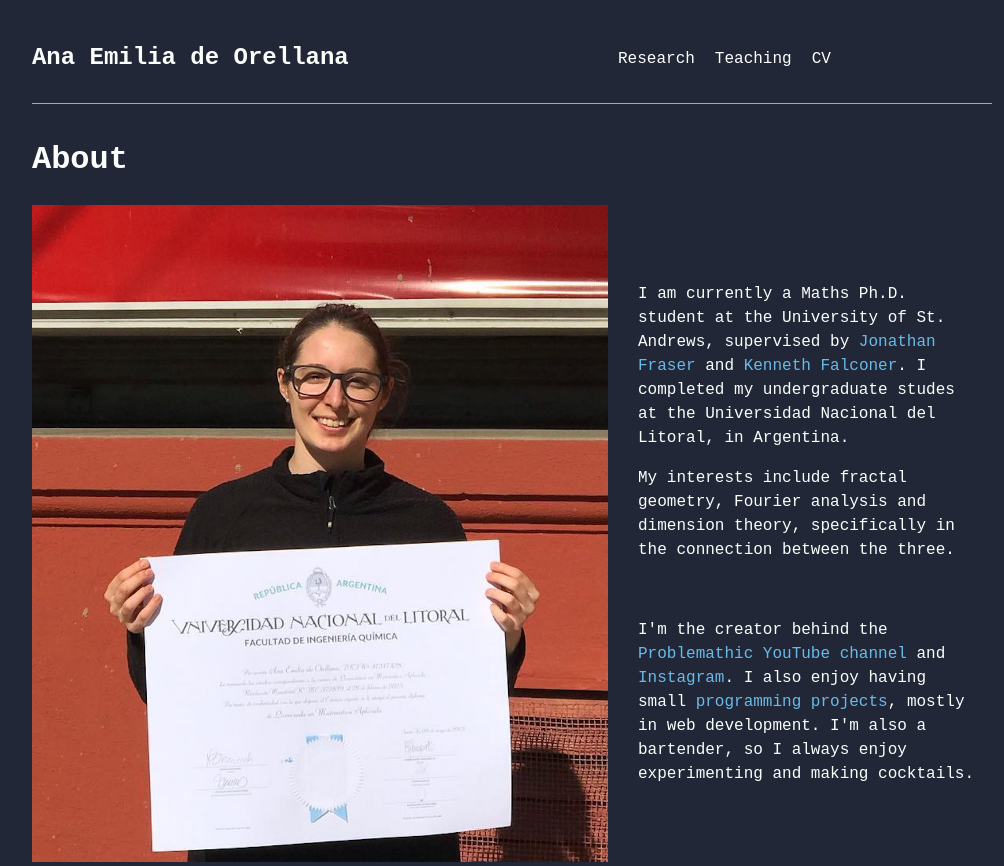
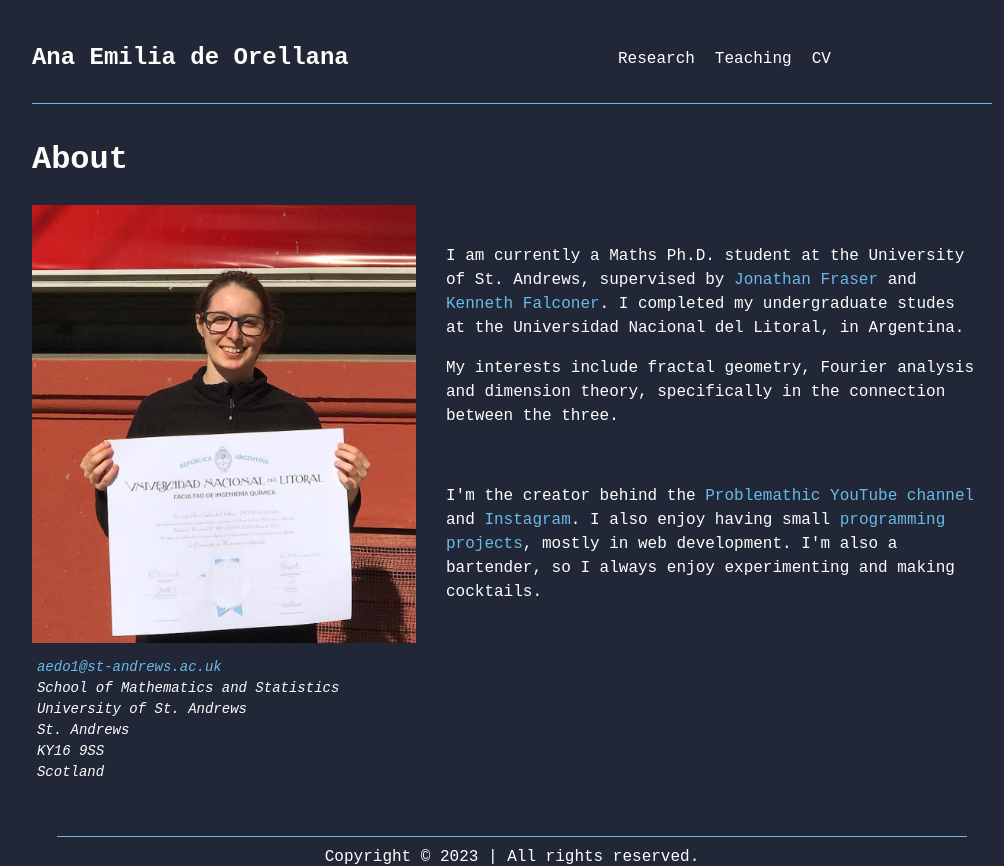
Before and after one commit to AnadeOre/anadeore.github.io, a Next.js app: page / in a window 1280 px wide. Shown: the top 866 px of the page, without its empty margins (128-1132 px from the left). Built offline with nearby package versions, Linux system fonts and the light colour scheme.

Commit message:
image styling

```diff
--- a/src/app/styles/globals.css
+++ b/src/app/styles/globals.css
@@ -41,7 +41,7 @@ content {
 
 .profile-pic {
   object-fit: contain;
-  width: 60% !important;
+  width: 40% !important;
   position: relative !important;
   height: unset !important;
 }
```
